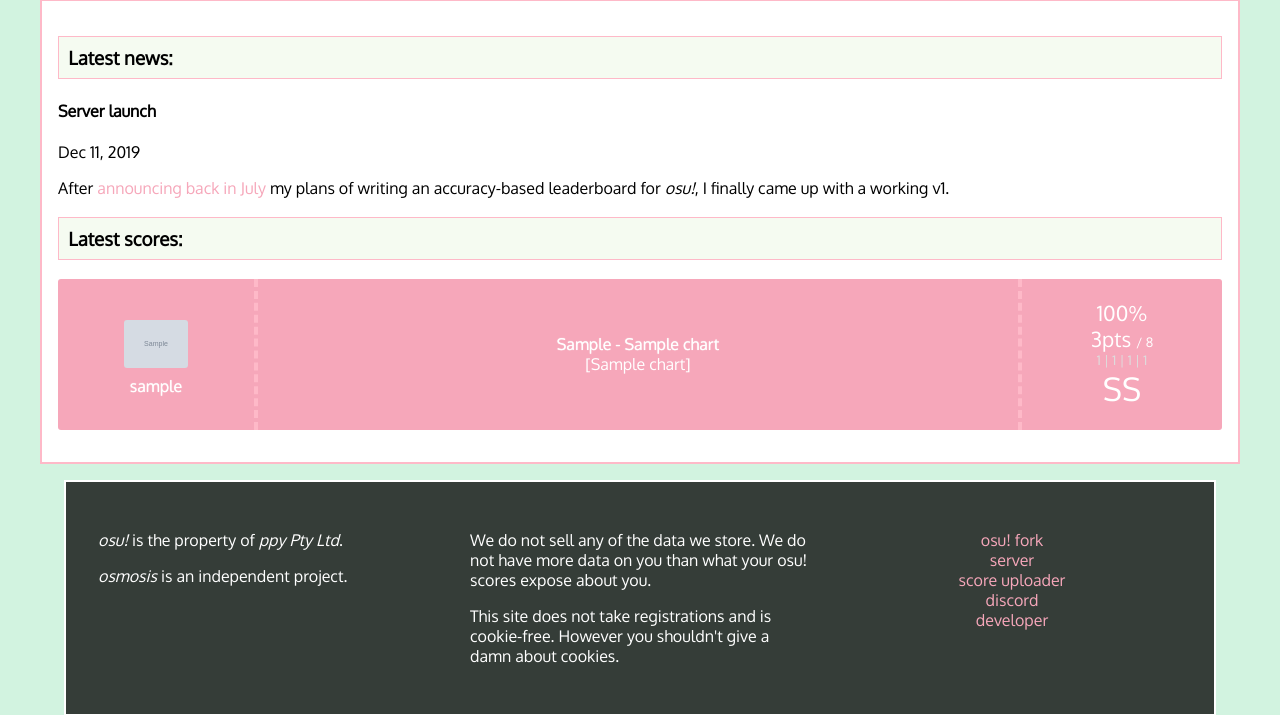
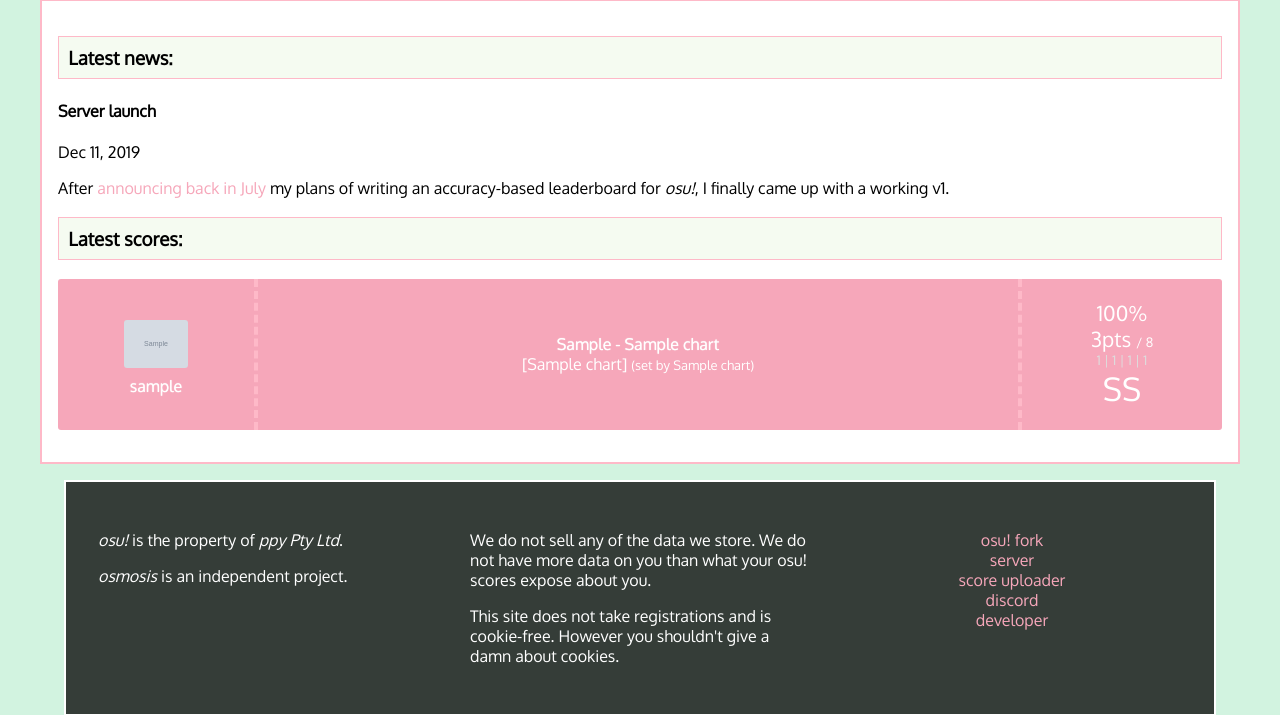
Before and after one commit to Tina-otoge/osmosis-server, a Flask app: page / in a window 1280 px wide. Shown: the part 102-817 px from the top of the page. Run offline with Flask 2, Linux system fonts and the light colour scheme; tables that the repository leaves empty hold one stand-in row (values such as "Sample post"); grey boxes marked "Sample" are stand-in pictures.

Commit message:
display mapper name

```diff
--- a/app/models.py
+++ b/app/models.py
@@ -101,6 +101,9 @@ class Score(db.Model, SubmittableData):
     def display_max(self):
         return (self.great + self.good + self.meh + self.miss) * 2
 
+    def is_rankable(self):
+        return True
+
     def update_fields(self, data):
         if data.get('great'):
             self.great = data['great']
--- a/app/routes.py
+++ b/app/routes.py
@@ -35,6 +35,8 @@ def score():
             score.player_id = player.id
             score.chart_id = chart.id
             score.version = 1
+            if not score.is_rankable():
+                return 'Not OK'
             db.session.add_all([player, chart, score])
             db.session.commit()
             print('pushed to db!')
--- a/app/static/osmosis.css
+++ b/app/static/osmosis.css
@@ -168,7 +168,7 @@ footer #links ul {
 	font-size: 1.3em;
 }
 
-#scores .judges, #scores .max-chart-score {
+#scores .judges, #scores .max-chart-score, #scores .mapper {
 	font-size: small;
 }
 
--- a/app/templates/home.html
+++ b/app/templates/home.html
@@ -34,7 +34,12 @@
 				</a>
 			</div>
 			<div class="difficulty">
-				[{{ score.chart.difficulty_name }}]
+				<span class="difficulty-name">
+					[{{ score.chart.difficulty_name }}]
+				</span>
+				<span class="mapper">
+					(set by {{ score.chart.creator_name }})
+				</span>
 			</div>
 			<div class="mods">
 				{% for mod in score.display_mods() %}
```
